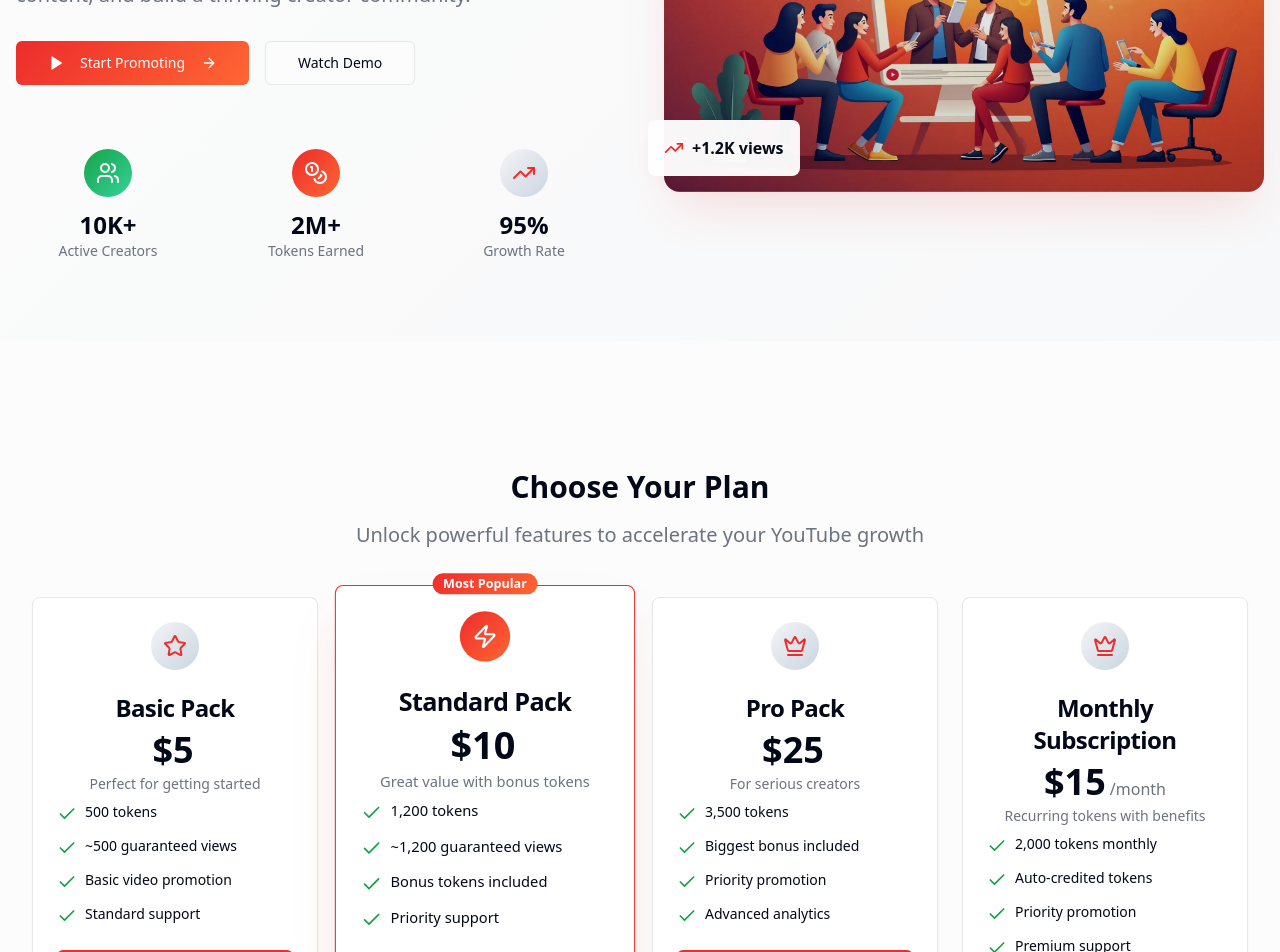
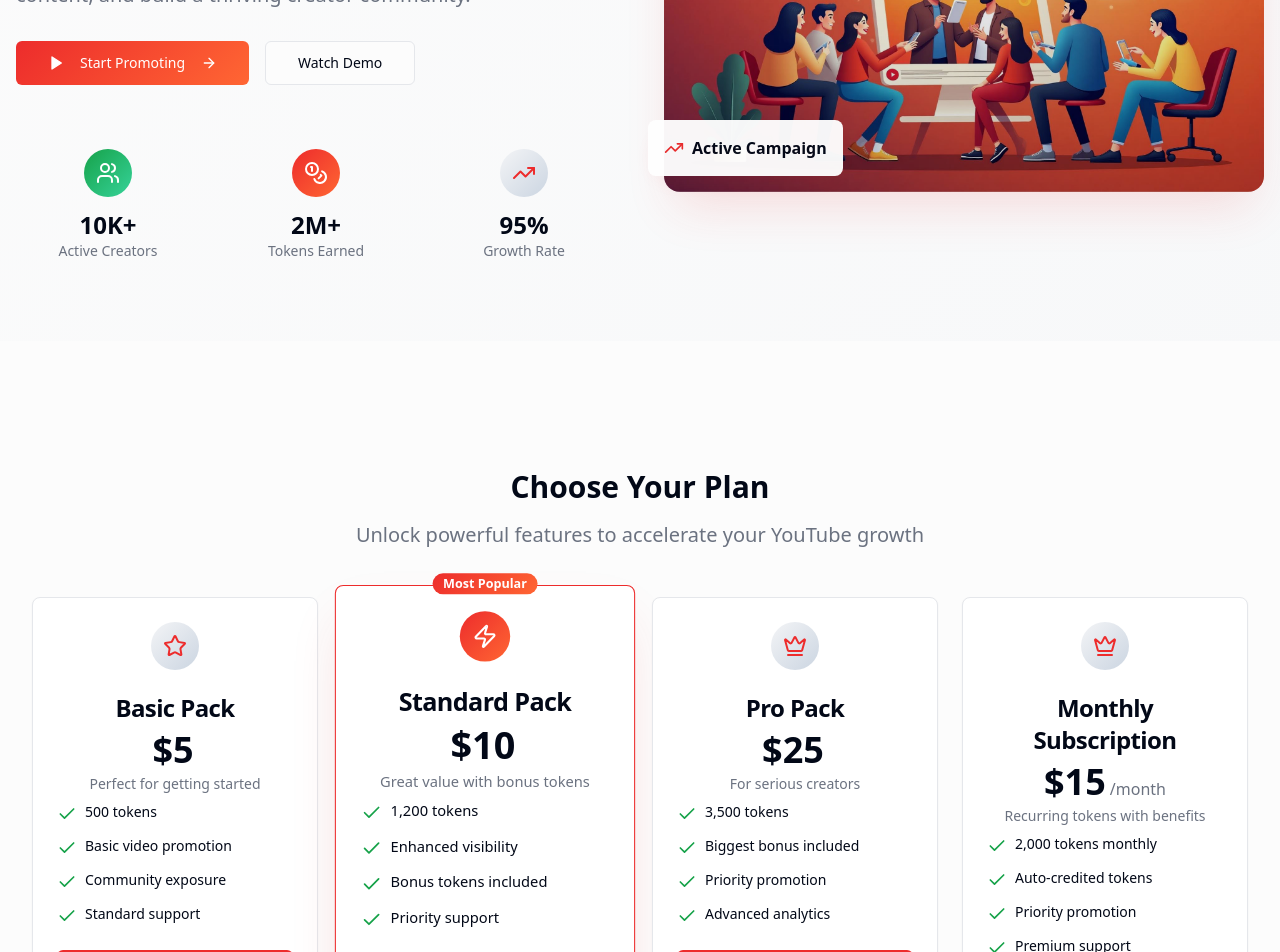
Before and after one commit to Deepinder58/channel-boost-tokens, a React (Vite) app: page / in a window 1280 px wide. Shown: the part 360-1312 px from the top of the page. Built offline with nearby package versions, Linux system fonts and the light colour scheme.

Commit message:
Refactor home page content

```diff
--- a/src/components/Hero.tsx
+++ b/src/components/Hero.tsx
@@ -100,7 +100,7 @@ const Hero = () => {
             <div className="absolute bottom-4 -left-4 bg-white rounded-lg shadow-elegant p-4 animate-pulse-slow">
               <div className="flex items-center gap-2">
                 <TrendingUp className="w-5 h-5 text-primary" />
-                <span className="font-semibold">+1.2K views</span>
+                <span className="font-semibold">Active Campaign</span>
               </div>
             </div>
           </div>
--- a/src/components/SubscriptionPlans.tsx
+++ b/src/components/SubscriptionPlans.tsx
@@ -15,8 +15,8 @@ const plans = [
     icon: Star,
     features: [
       "500 tokens",
-      "~500 guaranteed views",
       "Basic video promotion",
+      "Community exposure",
       "Standard support"
     ],
     limitations: [],
@@ -32,7 +32,7 @@ const plans = [
     icon: Zap,
     features: [
       "1,200 tokens",
-      "~1,200 guaranteed views",
+      "Enhanced visibility",
       "Bonus tokens included",
       "Priority support"
     ],
```
